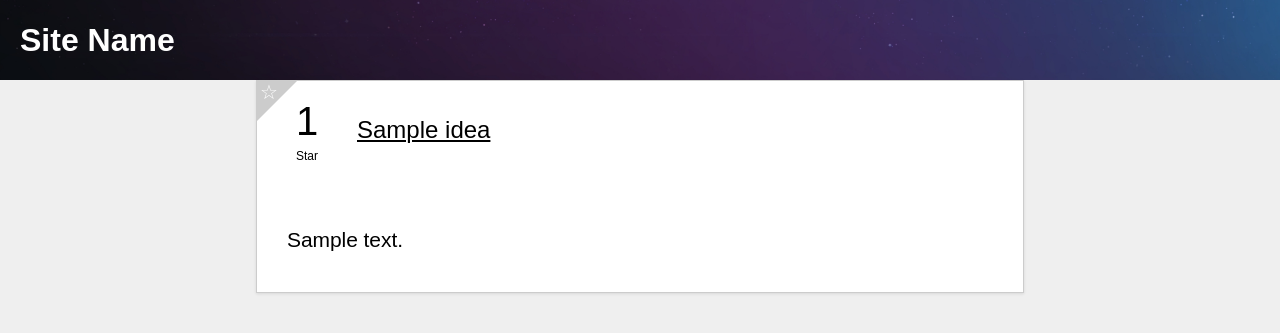
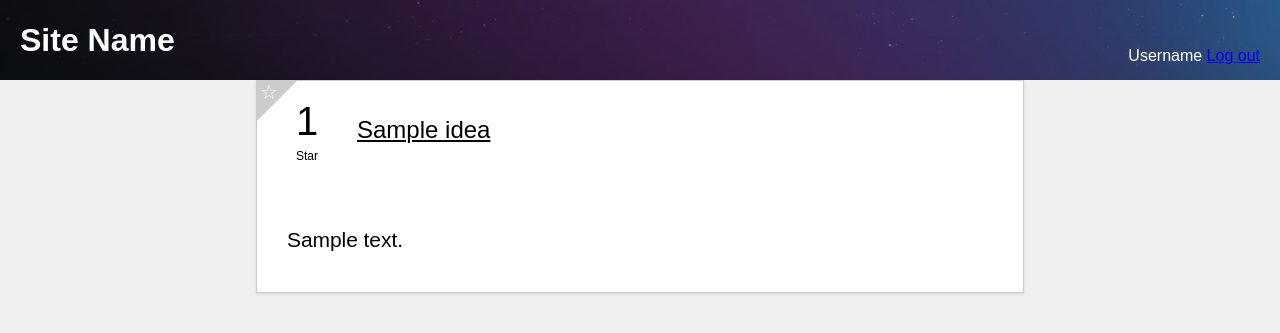
Before and after one commit to sigvef/ideavote.co, a Django app: template ideax/idea/templates/idea/idea.html in a window 1280 px wide. Shown: the top 333 px of the page. Run offline with Django 3.2, Linux system fonts and the light colour scheme; the template is opened without the code that fills it: values that come from a table or form of the project are taken from there, others are empty; tables that the repository leaves empty hold one stand-in row (values such as "Sample post"); parts of the project's set-up code (start-up, migrations or seed data) failed here and were passed over.

Commit message:
Add bare-bones username/menu placeholder

```diff
--- a/ideax/static/css/master.css
+++ b/ideax/static/css/master.css
@@ -22,6 +22,14 @@ html, body {
 .banner h1 a {
   text-decoration: none;
   color: white;
+}
+
+.banner .menu {
+  position: absolute;
+  bottom: 0;
+  right: 20px;
+  color: white;
+  margin-bottom: 15px;
 }
 
 .content {
--- a/ideax/templates/base.html
+++ b/ideax/templates/base.html
@@ -31,6 +31,15 @@
           Site Name
         </a>
       </h1>
+
+      <div class="menu">
+        <a class="username">
+          Username
+        </a>
+        <a href="/">
+          Log out
+        </a>
+      </div>
     </div>
     <div class="content">
       {% block 'content' %}
```
